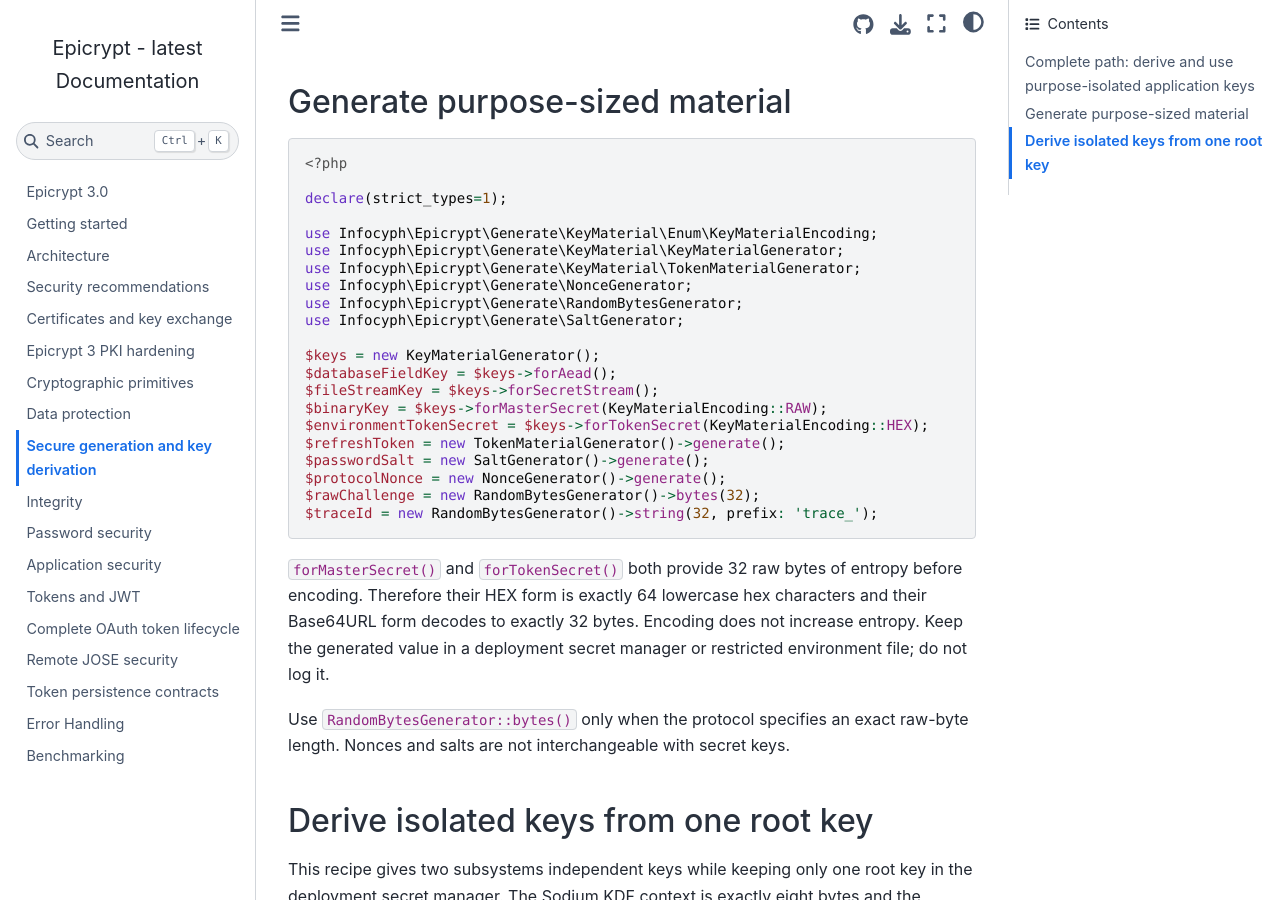
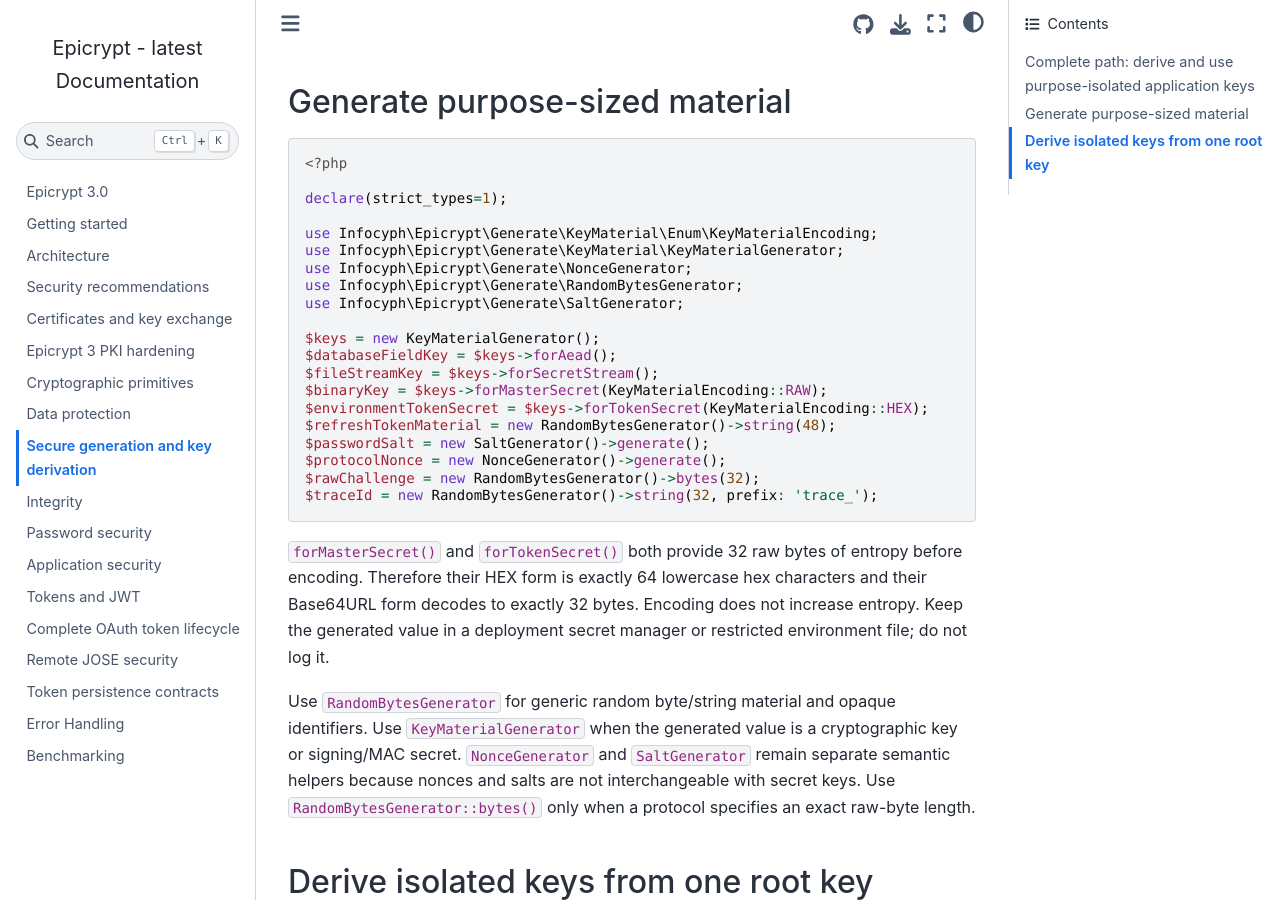
Before and after one commit to infocyph/Epicrypt, a Sphinx documentation site: the page built from docs/generate.rst, in a window 1280 px wide and 900 px high, scrolled down 1281 px. Built offline with Sphinx 7.4.7 and the Sphinx Book theme 1.1.4, drawn with Linux system fonts in a browser that asks for light colours.

Commit message:
docs(generate): clarify 3.0 generation boundaries

```diff
--- a/docs/generate.rst
+++ b/docs/generate.rst
@@ -69,7 +69,6 @@
 
    use Infocyph\Epicrypt\Generate\KeyMaterial\Enum\KeyMaterialEncoding;
    use Infocyph\Epicrypt\Generate\KeyMaterial\KeyMaterialGenerator;
-   use Infocyph\Epicrypt\Generate\KeyMaterial\TokenMaterialGenerator;
    use Infocyph\Epicrypt\Generate\NonceGenerator;
    use Infocyph\Epicrypt\Generate\RandomBytesGenerator;
    use Infocyph\Epicrypt\Generate\SaltGenerator;
@@ -79,7 +78,7 @@
    $fileStreamKey = $keys->forSecretStream();
    $binaryKey = $keys->forMasterSecret(KeyMaterialEncoding::RAW);
    $environmentTokenSecret = $keys->forTokenSecret(KeyMaterialEncoding::HEX);
-   $refreshToken = new TokenMaterialGenerator()->generate();
+   $refreshTokenMaterial = new RandomBytesGenerator()->string(48);
    $passwordSalt = new SaltGenerator()->generate();
    $protocolNonce = new NonceGenerator()->generate();
    $rawChallenge = new RandomBytesGenerator()->bytes(32);
@@ -91,8 +90,12 @@
 not increase entropy. Keep the generated value in a deployment secret manager
 or restricted environment file; do not log it.
 
-Use ``RandomBytesGenerator::bytes()`` only when the protocol specifies an exact
-raw-byte length. Nonces and salts are not interchangeable with secret keys.
+Use ``RandomBytesGenerator`` for generic random byte/string material and opaque
+identifiers. Use ``KeyMaterialGenerator`` when the generated value is a
+cryptographic key or signing/MAC secret. ``NonceGenerator`` and
+``SaltGenerator`` remain separate semantic helpers because nonces and salts are
+not interchangeable with secret keys. Use ``RandomBytesGenerator::bytes()``
+only when a protocol specifies an exact raw-byte length.
 
 Derive isolated keys from one root key
 --------------------------------------
@@ -123,7 +126,6 @@
 ``subkeyBinary()`` and ``hkdfBinary()`` are the explicit raw-byte variants.
 HKDF supports only ``HkdfAlgorithm::SHA256``, ``SHA384``, and ``SHA512`` and
 defaults to SHA-256; set a unique non-empty ``info`` value for each purpose.
-``deriveFromPassword()`` uses
-Argon2id with a Base64URL Sodium pwhash salt, while
-``deriveBinaryFromPassword()`` is the raw-byte variant. Never substitute fast
-HKDF for password stretching.
+``deriveFromPassword()`` uses Argon2id with a Base64URL Sodium pwhash salt,
+while ``deriveBinaryFromPassword()`` is the raw-byte variant. Never substitute
+fast HKDF for password stretching.
```
